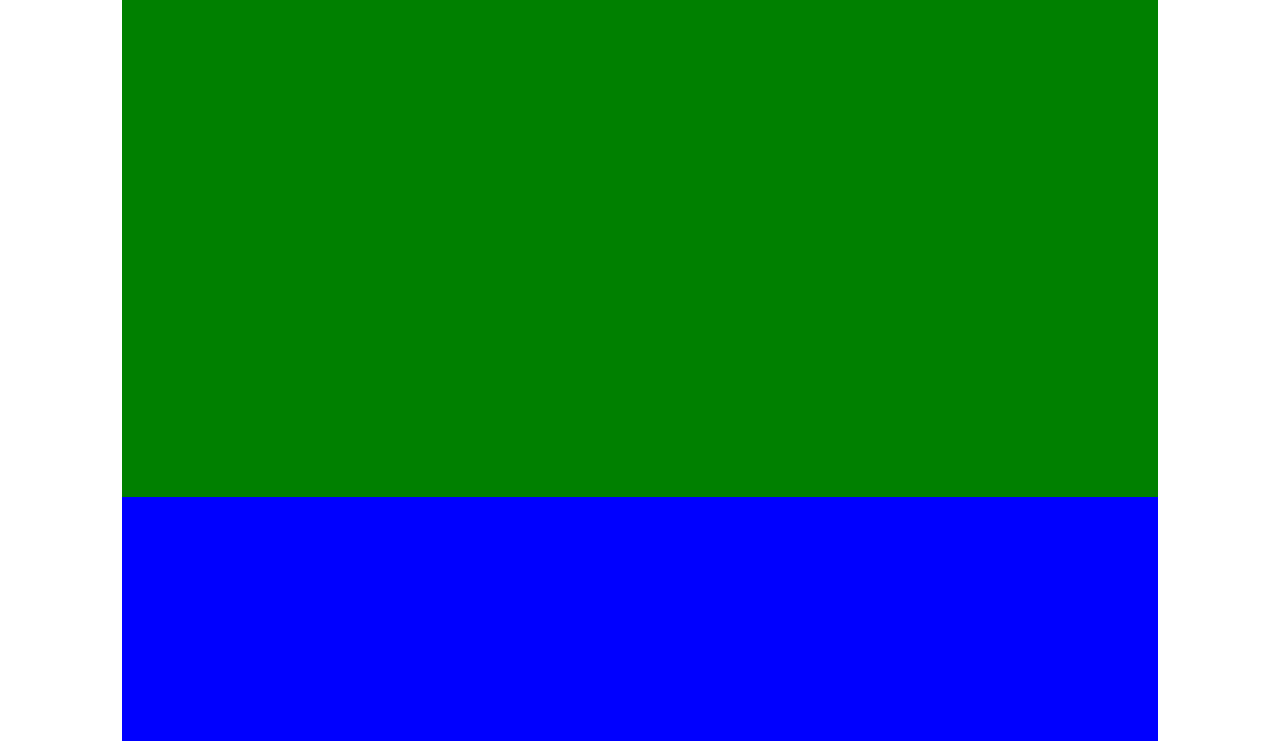
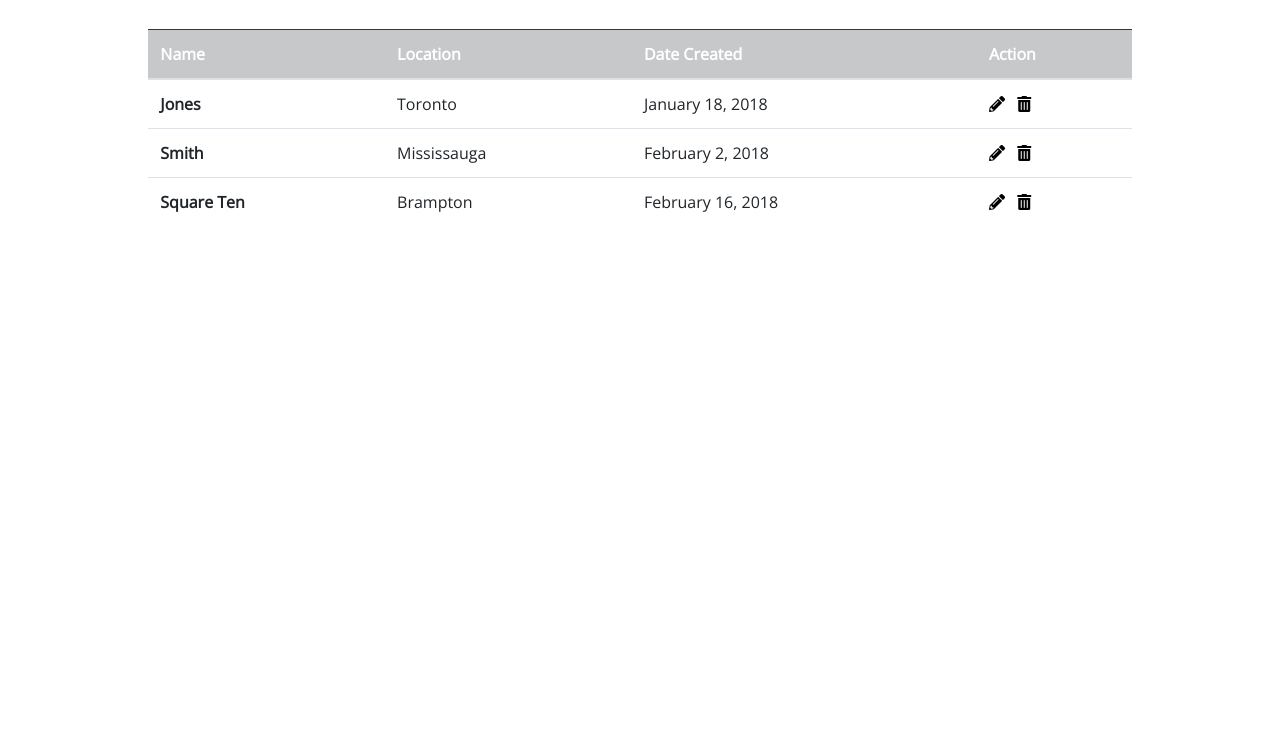
Before and after one commit to MattMcLennan/REanalyzer, a website: page uiPrototyping/index.html in a window 1280 px wide. Shown: the part 59-800 px from the top of the page. Drawn offline with nearby package versions, Linux system fonts and the light colour scheme.

Commit message:
Basic grid and font awesome added

```diff
--- a/uiPrototyping/index.html
+++ b/uiPrototyping/index.html
@@ -10,6 +10,7 @@
     crossorigin="anonymous">
   <link href="https://fonts.googleapis.com/css?family=Open+Sans" rel="stylesheet">
   <link href="https://fonts.googleapis.com/css?family=Oswald" rel="stylesheet">
+  <link href="https://use.fontawesome.com/releases/v5.0.8/css/all.css" rel="stylesheet">
   <link rel="stylesheet" href="css/style.css">
 
   <title>REanalyzer</title>
@@ -46,15 +47,77 @@
     </div>
     <div class="col-1"></div>
   </div>
-
   <div class="main-section">
     <div class="row scrollable-section">
       <div class="col-1"></div>
       <div class="col-10">
-        <div class="row" style="background-color: green; height: 500px;"></div>
-        <div class="row" style="background-color: blue; height: 8000px;"></div>
+        <div class="row" id="reportsGrid">
+          <table class="table table-hover">
+            <thead>
+              <tr class="table-dark">
+                <th scope="col">Name</th>
+                <th scope="col">Location</th>
+                <th scope="col">Date Created</th>
+                <th scope="col">Action</th>
+              </tr>
+            </thead>
+            <tbody>
+              <tr>
+                <th scope="row">Jones</th>
+                <td>Toronto</td>
+                <td>January 18, 2018</td>
+                <td>
+                  <a href="#">
+                    <i class="fas fa-pencil-alt"></i>
+                  </a>
+                  &nbsp;
+                  <a href="#">
+                    <i class="fas fa-trash-alt"></i>
+                  </a>
+                </td>
+              </tr>
+              <tr>
+                <th scope="row">Smith</th>
+                <td>Mississauga</td>
+                <td>February 2, 2018</td>
+                <td>
+                  <a href="#">
+                    <i class="fas fa-pencil-alt"></i>
+                  </a>
+                  &nbsp;
+                  <a href="#">
+                    <i class="fas fa-trash-alt"></i>
+                  </a>
+                </td>
+              </tr>
+              <tr>
+                <th scope="row">Square Ten</th>
+                <td>Brampton</td>
+                <td>February 16, 2018</td>
+                <td>
+                  <a href="#">
+                    <i class="fas fa-pencil-alt"></i>
+                  </a>
+                  &nbsp;
+                  <a href="#">
+                    <i class="fas fa-trash-alt"></i>
+                  </a>
+                </td>
+              </tr>
+            </tbody>
+          </table>
+
+
+
+
+
+
+
+
+        </div>
       </div>
-      <div class="col-1"></div>
+      <div class="col-1">
+      </div>
     </div>
   </div>
 
--- a/uiPrototyping/sass/style.scss
+++ b/uiPrototyping/sass/style.scss
@@ -26,6 +26,10 @@
     outline: none;
 }
 
+a i {
+    color: black;
+}
+
 button {
     background-color: $primaryColor2;
 }
@@ -34,6 +38,7 @@
     position: fixed;
     width: 100%;
     height: 100%;
+    padding: 2em;
 }
 
 .scrollable-section {
```
Also changed, not shown: uiPrototyping/css/style.css.
